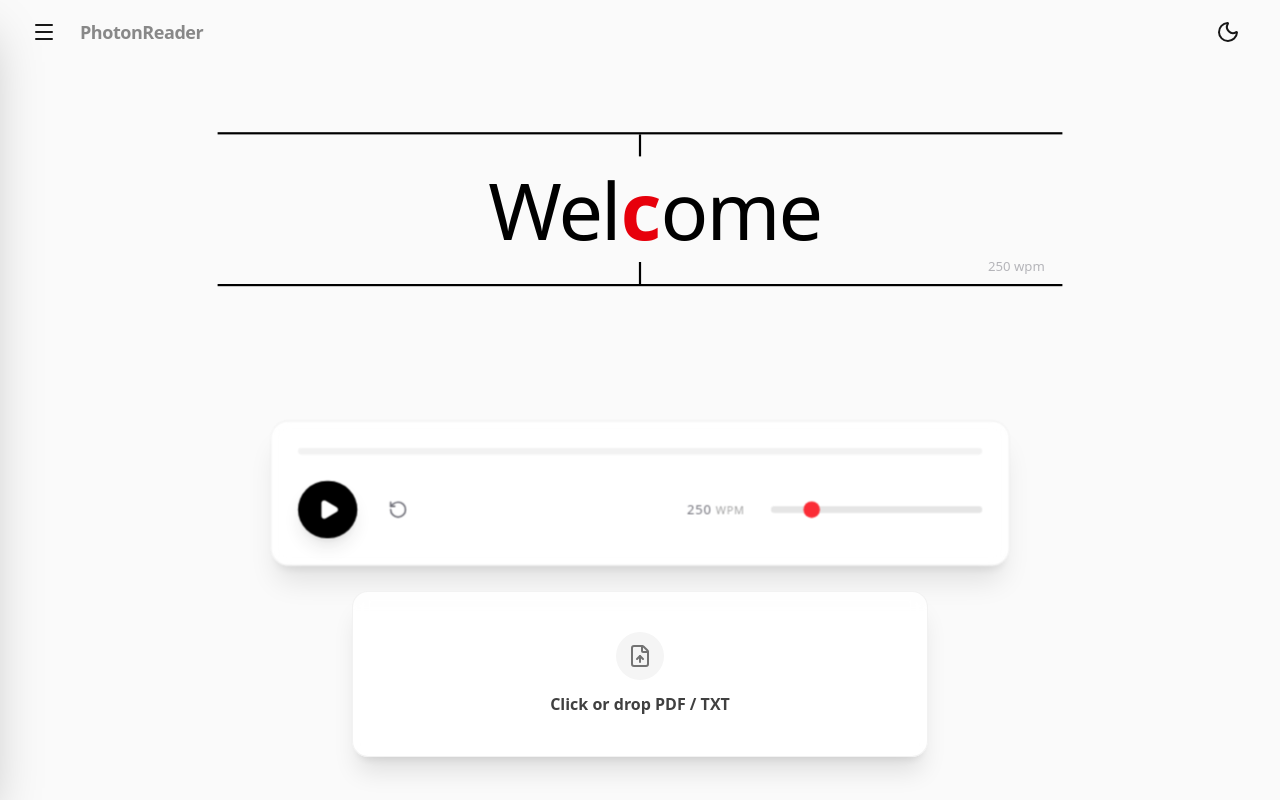
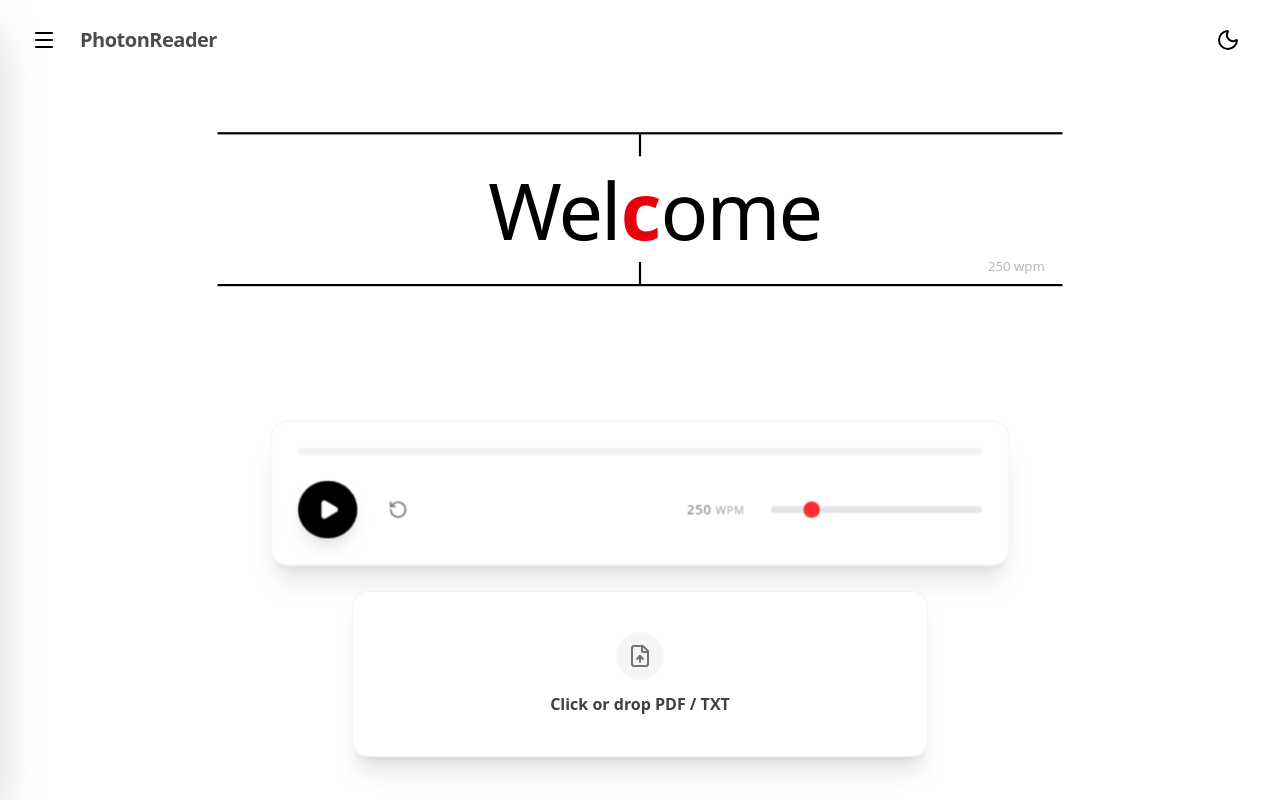
Before and after one commit to KingJamesGOAT/photon-reader, a Next.js app: page / in a window 1280 px wide. Built offline with nearby package versions, Linux system fonts and the light colour scheme.

Commit message:
fix: enforce class-based theme, resize header, and fix favicon metadata

```diff
--- a/src/app/globals.css
+++ b/src/app/globals.css
@@ -1,4 +1,6 @@
 @import "tailwindcss";
+
+@custom-variant dark (&:where(.dark, .dark *));
 
 @theme {
   --color-border: var(--border);
--- a/src/app/layout.tsx
+++ b/src/app/layout.tsx
@@ -36,11 +36,18 @@ export const metadata: Metadata = {
       images: ["/og-image.png"],
   },
   icons: {
-    icon: "/favicon.png",
+    icon: [
+      { url: "/favicon.png", type: "image/png" },
+      { url: "/favicon.png", sizes: "32x32", type: "image/png" },
+    ],
     shortcut: "/favicon.png",
     apple: "/favicon.png",
   },
-  viewport: "width=device-width, initial-scale=1, maximum-scale=1",
+  themeColor: [
+    { media: "(prefers-color-scheme: light)", color: "#ffffff" },
+    { media: "(prefers-color-scheme: dark)", color: "#000000" },
+  ],
+  viewport: "width=device-width, initial-scale=1, maximum-scale=5",
 };
 
 
--- a/src/app/page.tsx
+++ b/src/app/page.tsx
@@ -15,22 +15,13 @@ export default function Home() {
   const [isSidebarOpen, setIsSidebarOpen] = useState(false);
 
   useEffect(() => {
-    // Apply theme to body
-    if (theme === 'dark') {
-      document.documentElement.classList.add('dark');
-    } else {
-        document.documentElement.classList.remove('dark');
-    }
-  }, [theme]);
-
-  useEffect(() => {
     restoreSession();
   }, [restoreSession]);
 
   return (
     <main className={clsx(
         "flex min-h-screen flex-col items-center justify-center relative overflow-x-hidden transition-colors duration-500",
-        theme === 'dark' ? "bg-background text-foreground" : "bg-neutral-50 text-neutral-900"
+        "bg-background text-foreground"
     )}>
 
       {/* Background Gradients */}
@@ -48,18 +39,18 @@ export default function Home() {
       <TableOfContents />
 
       {/* Floating Header */}
-      <nav className="fixed top-0 inset-x-0 z-30 h-16 flex items-center justify-between px-6 md:px-8 bg-transparent">
+      <nav className="fixed top-0 inset-x-0 z-30 h-16 md:h-20 flex items-center justify-between px-6 md:px-8 bg-transparent">
         <div className="flex items-center gap-4">
             <button
                 onClick={() => setIsSidebarOpen(true)}
                 className="p-2 -ml-2 rounded-lg hover:bg-neutral-200/50 dark:hover:bg-neutral-800/50 transition-colors"
                 aria-label="Open Library"
             >
-                <Menu size={24} className="dark:text-white" />
+                <Menu size={24} className="text-foreground" />
             </button>
 
-            <button onClick={goHome} className="flex items-center gap-2 opacity-50 hover:opacity-100 transition-opacity">
-                <span className="font-bold tracking-tight text-lg">PhotonReader</span>
+            <button onClick={goHome} className="flex items-center gap-2 opacity-70 hover:opacity-100 transition-opacity">
+                <span className="font-bold tracking-tight text-xl">PhotonReader</span>
             </button>
         </div>
         <button
```
